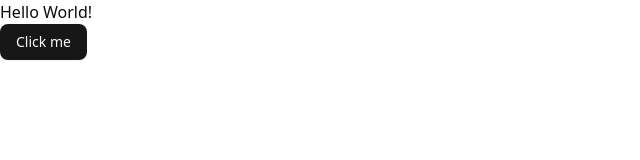
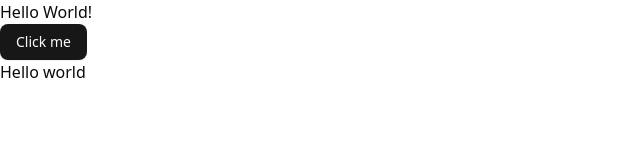
Before and after one commit to Kingscliq/mentor-hub, a Next.js app: page / in a window 1280 px wide. Shown: the top 160 px of the page, without its empty margins (0-640 px from the left). Built offline with nearby package versions, Linux system fonts and the light colour scheme.

Commit message:
chore: completion of box component

```diff
--- a/src/app/page.tsx
+++ b/src/app/page.tsx
@@ -1,10 +1,15 @@
-import {Button} from "@/components/ui/button";
+'use client';
+import Box from '@/components/ui/box';
+import { Button } from '@/components/ui/button';
 
 export default function Home() {
   return (
     <>
-      <div>Hello World!</div>
+      <Box>Hello World!</Box>
       <Button> Click me</Button>
+      <Box as="section" onClick={() => console.log('hello world')}>
+        Hello world{' '}
+      </Box>
     </>
   );
 }
--- /dev/null
+++ b/src/components/ui/box.tsx
@@ -0,0 +1,32 @@
+import React, { ElementType, JSX } from 'react';
+
+type BoxProps<C extends ElementType> = {
+  as?: C;
+} & Omit<React.ComponentProps<C>, 'as'>;
+
+/**
+ * A polymorphic component that can render as any HTML element or custom component.
+ *
+ * @example
+ * // As a div with onClick
+ * <Box onClick={() => console.log('Clicked')}>Hello</Box>
+ *
+ * @example
+ * // As a button
+ * <Box as="button" type="button" onClick={handleClick}>Click me</Box>
+ *
+ * @example
+ * // As a custom component
+ * <Box as={MyComponent} customProp="value" />
+ */
+const Box = <C extends ElementType = 'div'>({
+  as,
+  ...props
+}: BoxProps<C>): JSX.Element => {
+  const Component = as || 'div';
+  return <Component {...props} />;
+};
+
+Box.displayName = 'Box';
+
+export default Box;
```
